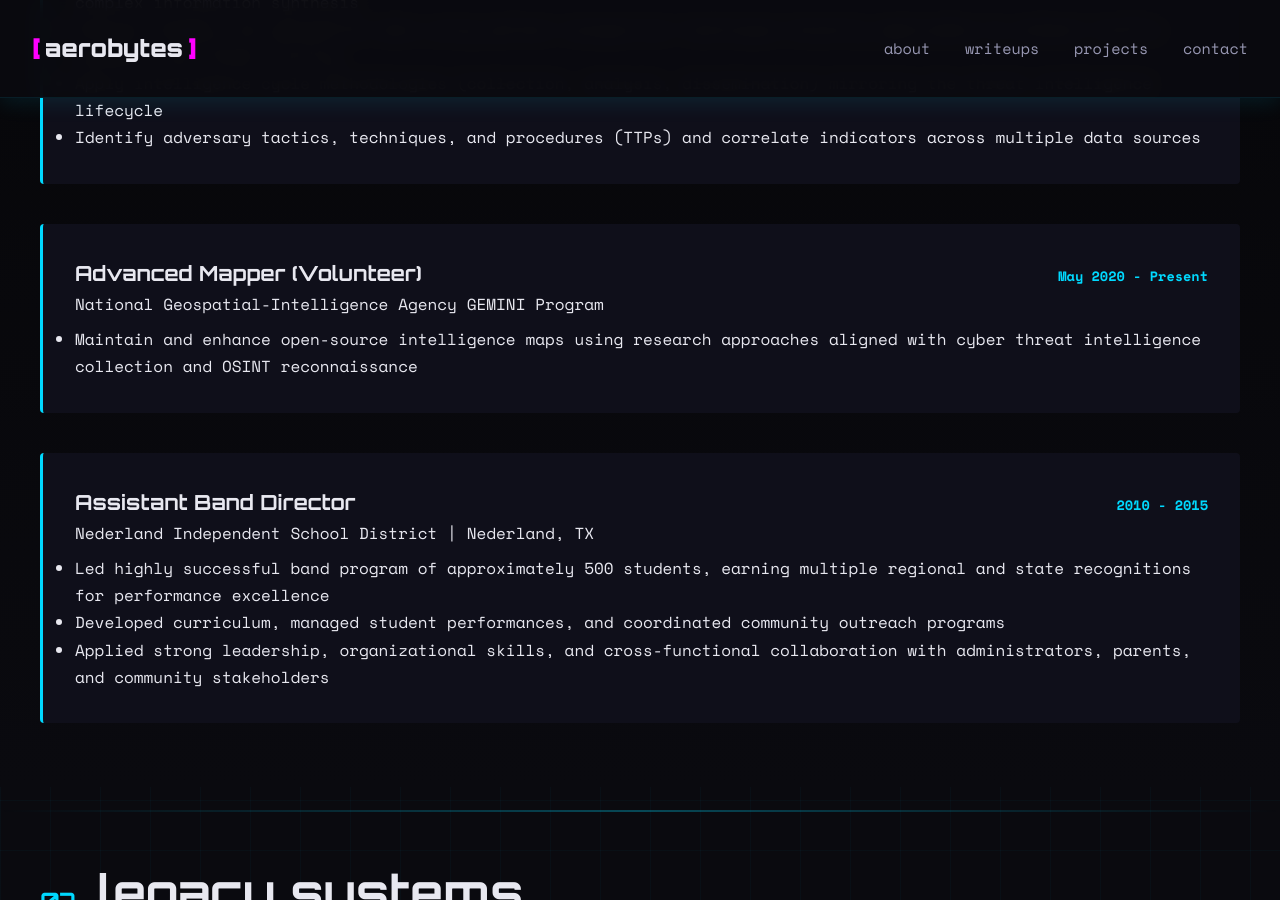
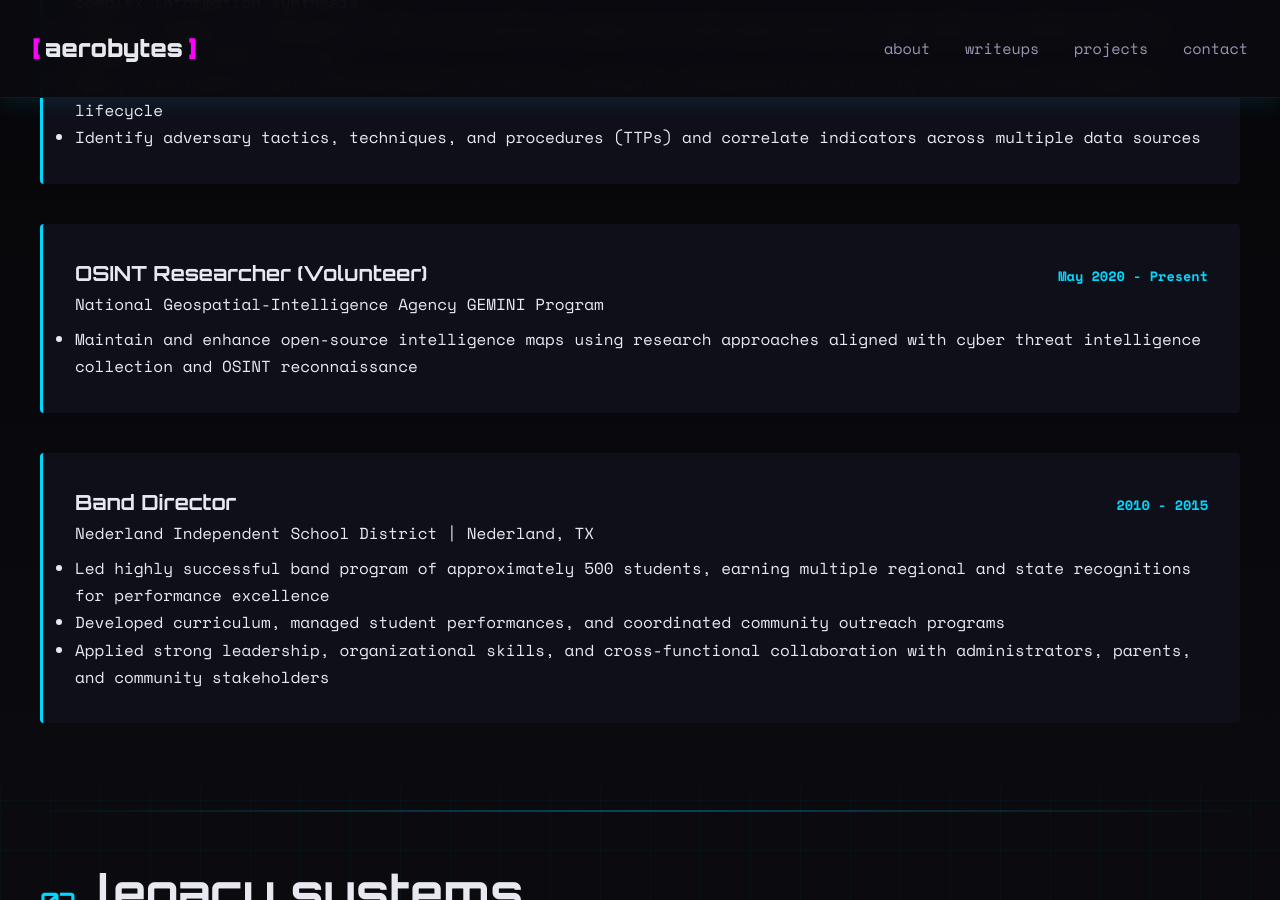
Before and after one commit to Aeronique/aerobytes-site, a Jekyll site: the page built from about.html, in a window 1280 px wide and 900 px high, scrolled down 4739 px. Built offline with Jekyll 4.4.1, drawn with Linux system fonts in a browser that asks for light colours.

Commit message:
Update about.html

```diff
--- a/about.html
+++ b/about.html
@@ -239,7 +239,7 @@ title: About
             <div class="experience-item">
                 <div class="experience-header">
                     <div>
-                        <h3 class="experience-title">Advanced Mapper (Volunteer)</h3>
+                        <h3 class="experience-title">OSINT Researcher (Volunteer)</h3>
                         <p class="experience-company">National Geospatial-Intelligence Agency GEMINI Program</p>
                     </div>
                     <span class="experience-date">May 2020 - Present</span>
@@ -252,7 +252,7 @@ title: About
             <div class="experience-item">
                 <div class="experience-header">
                     <div>
-                        <h3 class="experience-title">Assistant Band Director</h3>
+                        <h3 class="experience-title">Band Director</h3>
                         <p class="experience-company">Nederland Independent School District | Nederland, TX</p>
                     </div>
                     <span class="experience-date">2010 - 2015</span>
```
